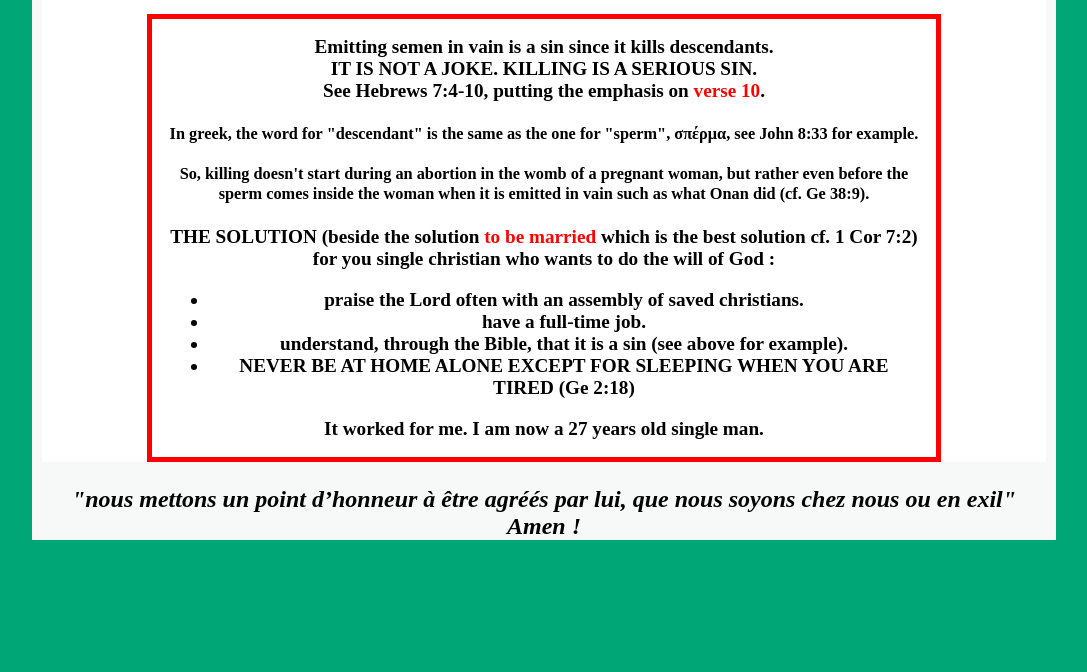
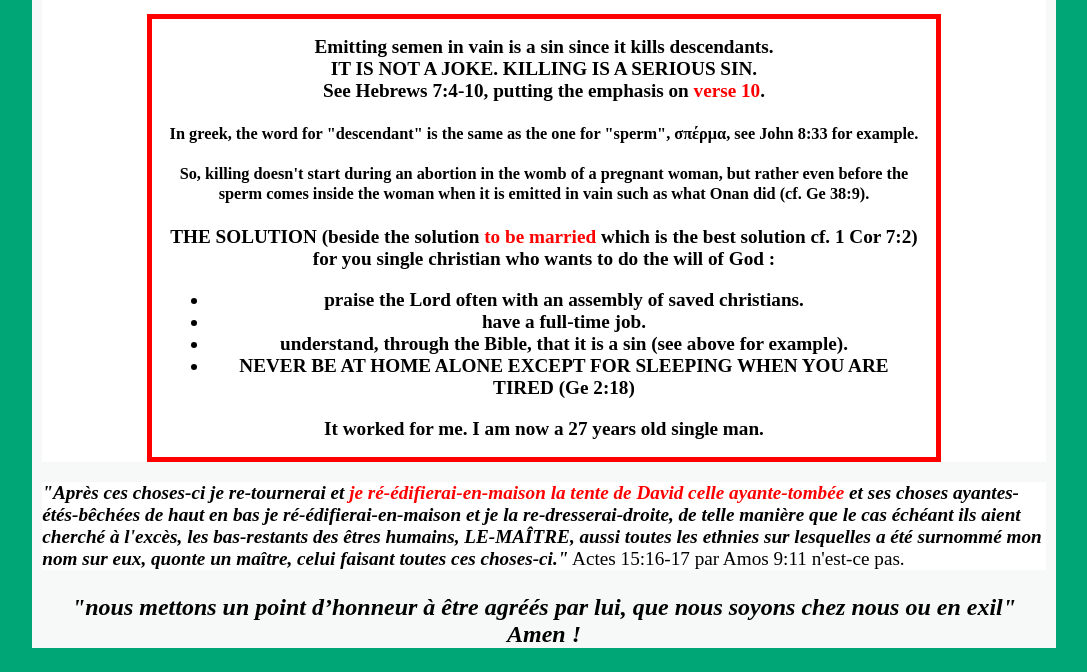
Before and after one commit to kylak/Assemblee-Liberte, a plain HTML site: page index.html in a window 1280 px wide. Shown: the part 883-1555 px from the top of the page, without its empty margins (96-1183 px from the left). Before the commit the page ends 1447 px from the top, so only its background shows below. Drawn offline with Linux system fonts and the light colour scheme.

Commit message:
Add files via upload

```diff
--- a/index.html
+++ b/index.html
@@ -107,6 +107,10 @@ It worked for me. I am now a 27 years old single man.
 </div>
         </section>
 
+        <section>
+<p><strong><em>"Après ces choses-ci je re-tournerai et <span style="color:red;">je ré-édifierai-en-maison la tente de David celle ayante-tombée</span> et ses choses ayantes-étés-bêchées de haut en bas je ré-édifierai-en-maison et je la re-dresserai-droite, de telle manière que le cas échéant ils aient cherché à l'excès, les bas-restants des êtres humains, LE-MAÎTRE, aussi toutes les ethnies sur lesquelles a été surnommé mon nom sur eux, quonte un maître, celui faisant toutes ces choses-ci."</em></strong> Actes 15:16-17 par Amos 9:11 n'est-ce pas.</p>
+        </section>
+
 	<footer class="footer"><p>"nous mettons un point d’honneur à être agréés par lui, que nous soyons chez nous ou en exil" <br>Amen !</p></footer>
 </body>
 
```
